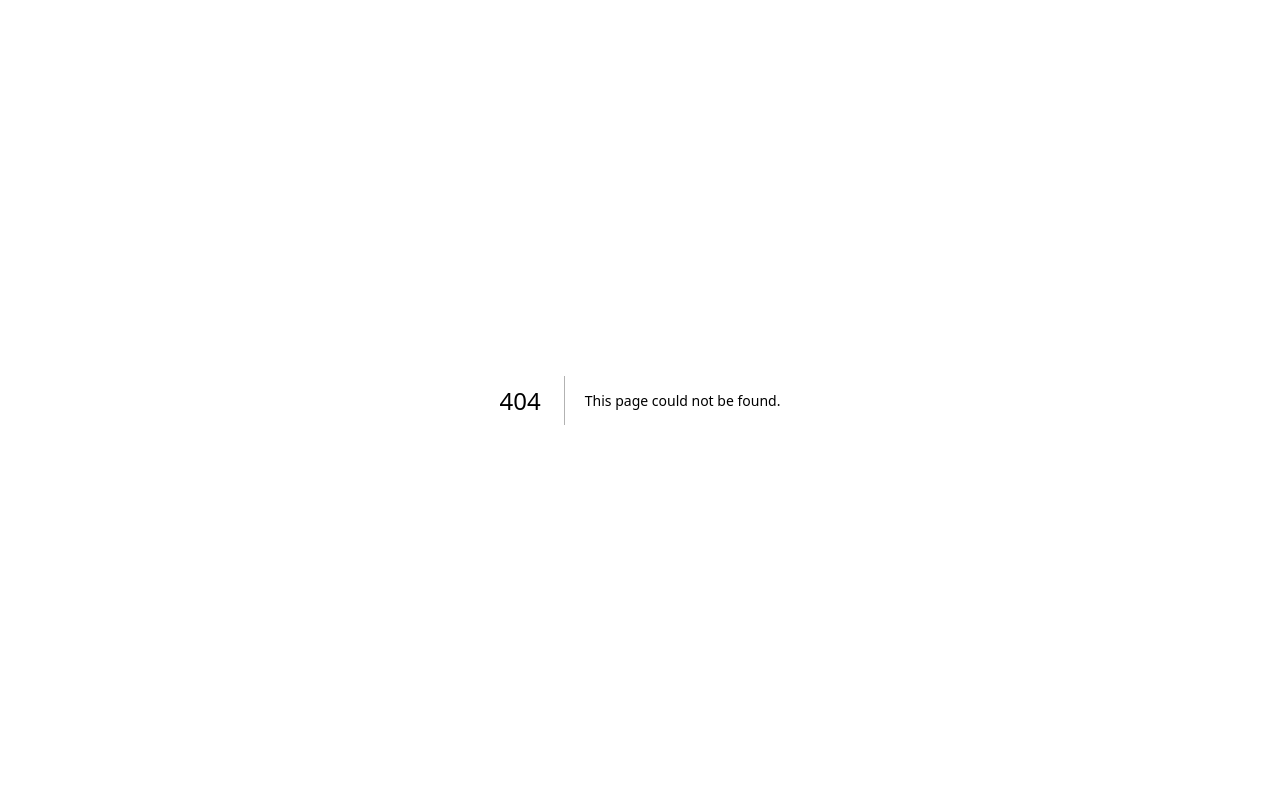
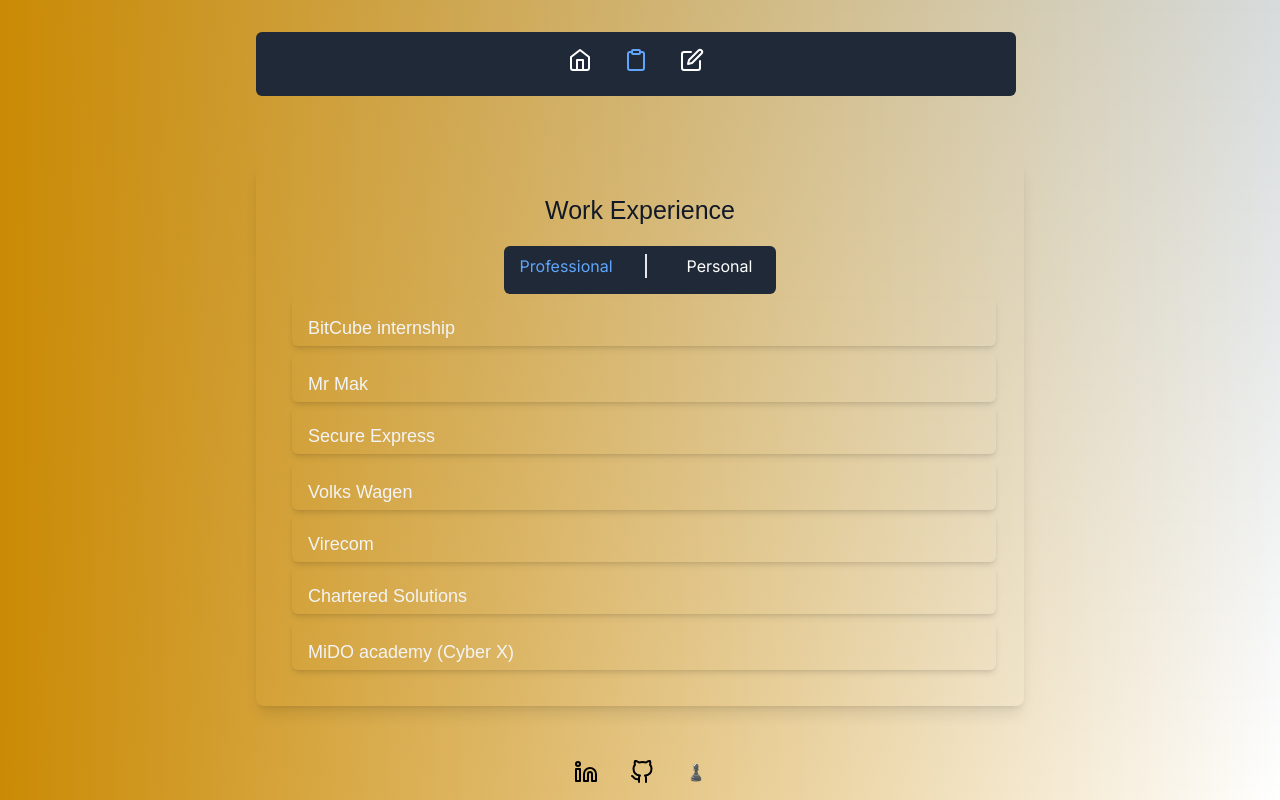
Before and after one commit to korkie9/justinkorkie, a Next.js app: page /experience in a window 1280 px wide. Before the commit this address had no page. Built offline with nearby package versions, Linux system fonts and the light colour scheme; a web font is replaced by a local one.

Commit message:
feat(src): create unique paths & show active nav

```diff
--- /dev/null
+++ b/src/app/blogs/page.tsx
@@ -0,0 +1,12 @@
+import BlogsComponent from '@/sections/Blogs';
+import Layout from '@/components/Layout';
+
+const Blogs: React.FC = () => {
+  return (
+    <Layout currentActive="blogs">
+      <BlogsComponent />
+    </Layout>
+  );
+};
+
+export default Blogs;
--- /dev/null
+++ b/src/app/experience/page.tsx
@@ -0,0 +1,14 @@
+"use client"
+
+import ExpComponent from '@/sections/WorkExperience';
+import Layout from '@/components/Layout';
+
+const Experience: React.FC = () => {
+  return (
+    <Layout currentActive="experience">
+      <ExpComponent />
+    </Layout>
+  );
+};
+
+export default Experience;
--- a/src/app/page.tsx
+++ b/src/app/page.tsx
@@ -1,54 +1,13 @@
-'use client'
-import React, { useState } from 'react';
-import WorkExperience from '../sections/WorkExperience';
-import Navbar from '../components/Navbar/index';
-import Blogs from '../sections/Blogs';
 import Intro from '../sections/Intro';
-import Socials from '../sections/Socials'
-import { motion } from 'framer-motion';
+import Layout from '@/components/Layout';
 
 const Home: React.FC = () => {
-  const [activeSection, setActiveSection] = useState<string>('intro');
-
-  const handleSectionChange = (section: string) => {
-    setActiveSection(section);
-  };
 
   return (
 
-    <div className="flex flex-col min-h-screen items-center justify-between bg-gradient-to-r from-yellow-600 to-black-800 p-4">
-      <motion.div
-        initial={{ opacity: 0 }}
-        animate={{ opacity: 1 }}
-        transition={{ duration: 0.5 }}
-        className=" max-w-screen-md mx-auto bg-opacity-80  w-full"
-      >
-        <Navbar changeSection={handleSectionChange} />
-        <div className="flex flex-col lg:flex-row min-h-96 w-128 shadow-lg rounded-lg mt-16">
-          <div id="intro" className={activeSection === 'intro' ? 'w-full' : 'hidden'}>
-            <Intro />
-          </div>
-          <div id="work-experience" className={activeSection === 'experience' ? 'w-full' : 'hidden'}>
-            <WorkExperience />
-          </div>
-          <div id="blogs" className={activeSection === 'blogs' ? 'w-full ' : 'hidden'}>
-            <Blogs />
-          </div>
-        </div>
-      </motion.div>
-
-
-      <motion.div
-        initial={{ opacity: 0 }}
-        animate={{ opacity: 1 }}
-        transition={{ duration: 0.5 }}
-        className=""
-      >
-        <div className='mt-8'>
-          <Socials />
-        </div>
-      </motion.div>
-    </div>
+    <Layout currentActive="home">
+      <Intro />
+    </Layout>
   );
 };
 
--- /dev/null
+++ b/src/components/Layout/index.tsx
@@ -0,0 +1,51 @@
+'use client'
+import React, { ReactElement, useState } from 'react';
+import Socials from '@/sections/Socials'
+import { motion } from 'framer-motion';
+import Navbar from '@/components/Navbar';
+
+interface LayoutProps {
+  children: ReactElement;
+  currentActive: string
+}
+
+const Layout = ({ children, currentActive }: LayoutProps): ReactElement<LayoutProps> => {
+  const [activeSection, setActiveSection] = useState<string>('intro');
+
+  const handleSectionChange = (section: string) => {
+    setActiveSection(section);
+  };
+
+  return (
+
+    <div className="flex flex-col min-h-screen items-center justify-between bg-gradient-to-r from-yellow-600 to-black-800 p-4">
+      <motion.div
+        initial={{ opacity: 0 }}
+        animate={{ opacity: 1 }}
+        transition={{ duration: 0.5 }}
+        className=" max-w-screen-md mx-auto bg-opacity-80  w-full"
+      >
+        <Navbar changeSection={handleSectionChange} currentActive={currentActive} />
+        <div className="flex flex-col lg:flex-row min-h-96 w-128 shadow-lg rounded-lg mt-16">
+          <div id="intro" className={activeSection === 'intro' ? 'w-full' : 'hidden'}>
+            {children}
+          </div>
+        </div>
+      </motion.div>
+
+
+      <motion.div
+        initial={{ opacity: 0 }}
+        animate={{ opacity: 1 }}
+        transition={{ duration: 0.5 }}
+        className=""
+      >
+        <div className='mt-8'>
+          <Socials />
+        </div>
+      </motion.div>
+    </div>
+  );
+};
+
+export default Layout;
--- a/src/components/Navbar/index.tsx
+++ b/src/components/Navbar/index.tsx
@@ -1,21 +1,23 @@
+import Link from 'next/link';
 import { Home, Clipboard, Edit } from 'react-feather';
 
 interface NavProps {
   changeSection: (section: string) => void;
+  currentActive: string;
 }
-const Navbar: React.FC<NavProps> = ({ changeSection }: NavProps) => {
+const Navbar: React.FC<NavProps> = ({ changeSection, currentActive }: NavProps) => {
 
   return (
     <nav className="rounded-md flex justify-center items-center bg-gray-800 p-4 text-white md:mr-2 lg:mr-2 mb-2 lg:mb-0 md:mb-0 mt-4">
       <ul className='flex flex-row lg:flex-row w-full justify-center items-center gap-8'>
         <li className="mb-2">
-          <a href="#intro" className="block hover:text-blue-400" onClick={() => changeSection('intro')}><Home /></a>
+          <Link href="/" className={`block hover:text-blue-400 ${currentActive == "home" ? "text-blue-400" : ""}`} onClick={() => changeSection('intro')}><Home /></Link>
         </li>
         <li className="mb-2">
-          <a href="#work-experience" className="block hover:text-blue-400" onClick={() => changeSection('experience')}><Clipboard /></a>
+          <Link href="/experience" className={`${currentActive == "experience" ? "text-blue-400" : ""} block hover:text-blue-400`} onClick={() => changeSection('experience')}><Clipboard /></Link>
         </li>
         <li className="mb-2">
-          <a href="#blogs" className="block hover:text-blue-400" onClick={() => changeSection('blogs')}><Edit /></a>
+          <Link href="/blogs" className={`${currentActive == "blogs" ? "text-blue-400" : ""} block hover:text-blue-400`} onClick={() => changeSection('blogs')}><Edit /></Link>
         </li>
       </ul>
     </nav>
--- a/src/sections/Blogs.tsx
+++ b/src/sections/Blogs.tsx
@@ -1,3 +1,5 @@
+"use client"
+
 import Link from 'next/link';
 import { useEffect, useState } from 'react';
 import { Iceberg, Nova_Round } from 'next/font/google'
--- a/src/sections/WorkExperience.tsx
+++ b/src/sections/WorkExperience.tsx
@@ -85,10 +85,37 @@
       isProfessional: true
     },
     {
+      companyName: "MiDO academy (Cyber X)",
+      projects: [
+        {
+          id: 7,
+          title: 'MiDO academy (Cyber X)',
+          description: `During 2024 I wanted to explore the world of Cyber Security. I like breaking things down as
+              much as I like building them up. Cyber security I found to be the perfect missing puzzle piece for this.
+              It has allowed me to explore the other side of software and systems while making me an indespensible asset
+              to any team I join.`,
+          links: []
+        },
+      ],
+      isProfessional: true
+    },
+    {
       companyName: 'Personal',
       projects: [
         {
-          id: 7,
+          id: 8,
+          title: 'Open source Projects',
+          description: "I have many hobby projects, some of which are open source. I find it fulfilling to know things I create may benifit others even if in small ways. You can find them on my public Github profile.",
+          links: [{ title: "Github profile", link: "https://github.com/korkie9" }, { link: "https://crates.io/users/korkie9", title: "Crates" }]
+        },
+      ],
+      isProfessional: false
+    },
+    {
+      companyName: 'Personal',
+      projects: [
+        {
+          id: 9,
           title: 'Skate or Dice',
           description: "This was the first app I ever launched to the play store. It was a digitized version of the skate dice. The concept is that one would 'roll' the dice and based on how the dice land a skate trick would be produced from the outcome. It has since been taken down but as my first Play Store app, it is something I am proud of.",
           links: []
@@ -100,10 +127,41 @@
       companyName: 'Personal',
       projects: [
         {
-          id: 8,
-          title: 'Open source Projects',
-          description: "I have many hobby projects, some of which are open source. I find it fulfilling to know things I create may benifit others even if in small ways. You can find them on my public Github profile.",
-          links: [{ title: "Github profile", link: "https://github.com/korkie9" }, { link: "https://crates.io/crates/zmove", title: "Crate Package" }, { link: "https://crates.io/crates/zcopy", title: "Crate Package" }]
+          id: 10,
+          title: 'Zmove',
+          description: `I am very much a terminal hermit so programs like  really are a game changer for me since it
+                        lets me move into deeply nested directories instantly without having to type long strings or change directory and ls
+                        a bunch of times. I was however getting annoyed whenever I made a download and had to move the file, forcing me to type
+                        the mv command and then a long string as the path. This app utilises Zoxide to move files or folders instantly to any
+                        path you've already visisted. You cand find a more indepth explanation from the links below.`,
+          links: [{ title: "Github", link: "https://github.com/korkie9/zmove" }, { title: "Crates.io", link: "https://crates.io/crates/zmove" }]
+        },
+      ],
+      isProfessional: false
+    },
+    {
+      companyName: 'Personal',
+      projects: [
+        {
+          id: 11,
+          title: 'Zcopy',
+          description: "I devloped this project alongsside zmove. It follows the same concept as zmove except with copying files to a path the user has visited before without long string inputs. Documentation can be found in links below.",
+          links: [{ title: "Github", link: "https://github.com/korkie9/zcopy" }, { title: "Crates.io", link: "https://crates.io/crates/zcopy" }]
+        },
+      ],
+      isProfessional: false
+    },
+    {
+      companyName: 'Personal',
+      projects: [
+        {
+          id: 12,
+          title: 'Blogging with Obsidian',
+          description: `I love using Obsidian for note taking and it got me thinking, "This would be the perfect tool for someone who wished to write a blog
+                        but didn't want to log onto a website everytime they wanted to write one. Could we find a way for them to write a blog and publish
+                        it without having to leave Obsidian?" To answer this question, I set up a personal website and blog for a friend of mine. Funny
+                        enough, you can read more about it in the blog below.`,
+          links: [{ title: "Personal website / Blog", link: "https://zaakirah.vercel.app/blog/A%20better%20way%20to%20blog" }]
         },
       ],
       isProfessional: false
@@ -131,10 +189,10 @@
       <nav className="rounded-md flex justify-center items-center bg-gray-800 p-2 text-white pl-4 pr-4">
         <ul className='flex flex-row lg:flex-row w-full justify-center items-center h-full' >
           <li className="flex-1 mb-2 w-full border-r-2 pr-8 justify-center" >
-            <button className="hover:text-blue-400" onClick={() => { setProfessional(true) }}>Professional</button>
+            <button className={`${professional ? "text-blue-400" : ""} hover:text-blue-400`} onClick={() => { setProfessional(true) }}>Professional</button>
           </li>
           <li className="flex-1 mb-2 w-full border-l-1 justify-center pl-10 pr-2">
-            <button className="hover:text-blue-400" onClick={() => { setProfessional(false) }}>Personal</button>
+            <button className={`${!professional ? "text-blue-400" : ""} hover:text-blue-400`} onClick={() => { setProfessional(false) }}>Personal</button>
           </li>
         </ul>
       </nav>
```
